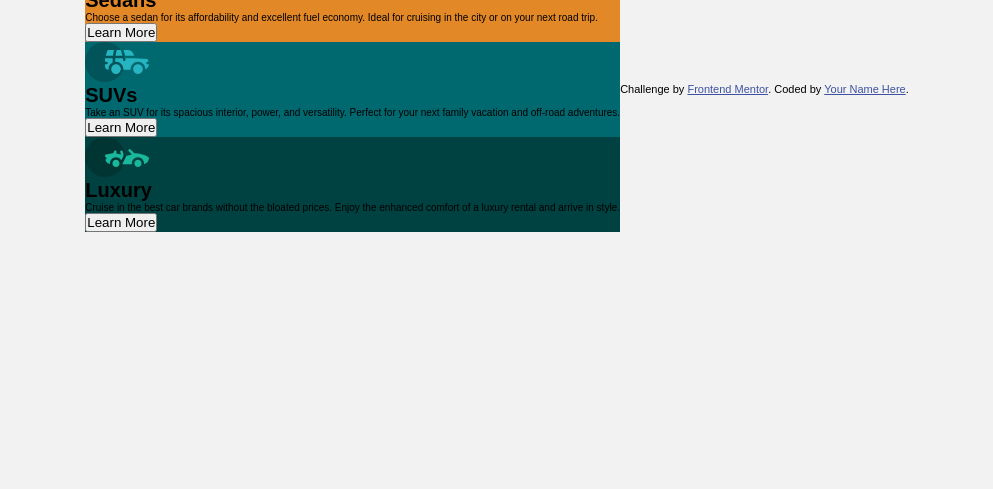
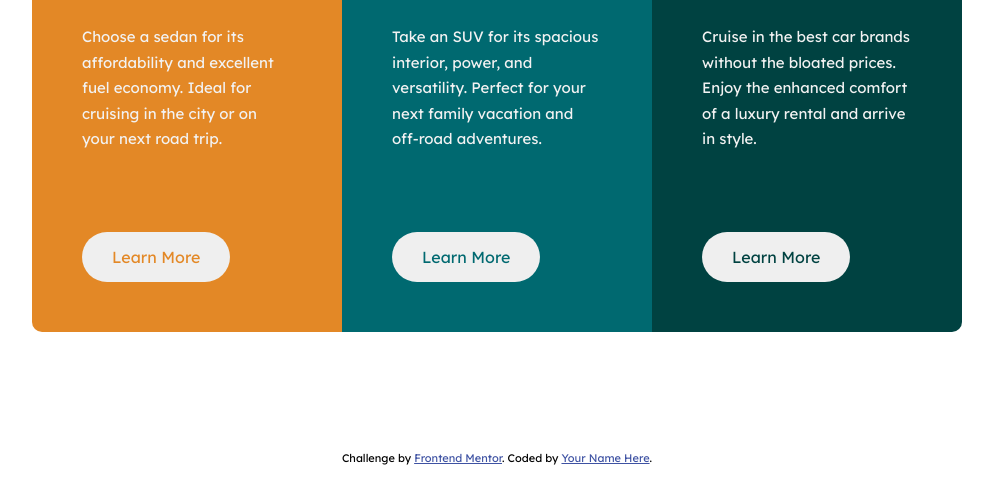
Before and after one commit to laurel-ray/3-column-preview-card-component-main, a plain HTML site: page index.html in a window 1280 px wide. Shown: the part 311-800 px from the top of the page, without its empty margins (143-1136 px from the left). Drawn offline with nearby package versions, Linux system fonts and the light colour scheme; files that its build step writes are made by us from their sources.

Commit message:
re-write - set up layout, fonts, colors, buttons

```diff
--- a/app/scss/_style.scss
+++ b/app/scss/_style.scss
@@ -14,8 +14,17 @@ $clr-neutral-2: hsl(0, 0%, 95%);
 
 //FONTS
 
-$font-body: 'Lexand Deca', sans-serif;
-$font-heading: 'Big Shoulders';
+$font-body: 'Lexend Deca';
+$font-heading: 'Big Shoulders Display';
+
+//UTILITIES
+
+.u-margin-bottom-lg { margin-bottom: 8rem; }
+.u-margin-bottom-med { margin-bottom: 3rem; }
+.u-margin-bottom-sm { margin-bottom: 1.5rem; }
+
+.u-margin-top-lg { margin-top: 8rem; }
+.u-margin-top-xl { margin-top: 10rem; }
 
 *, *::before, *::after {
     box-sizing: inherit;
@@ -30,44 +39,80 @@ html {
 }
 
 body {
-    min-height: 100vh;
+    height: 100vh;
+    background-color: $clr-neutral-1;
+    font-size: 1.5rem;
     font-family: $font-body;
-    background-color: $clr-neutral-2;
-    display: flex;
-   flex-direction: row;
-   justify-content: center;
-   align-items: center;
+    line-height: 1.7
 
 
 }
 
+.container {
+    height: 95%;
+    display: flex;
+    justify-content: center;
+    align-items: center;
 
 
-.container {
+    &__card-1 {
+        background-color: $clr-primary-1;
+        border-radius: 1rem 0 0 1rem;
+    }
+
+    &__card-2 {
+        background-color: $clr-primary-2;
+    }
+
+    &__card-3 {
+        background-color: $clr-primary-3;
+        border-radius: 0 1rem 1rem 0;
+    }
+}
+
+.icon {
+    display: block;
+}
+
+.heading {
+    font-family: $font-heading;
+    font-weight: 700;
+    font-size: 4rem;
+    text-transform: uppercase;
+    color: $clr-neutral-2;
+}
+
+.text {
+    font-weight: 300;
+}
 
 
 
 
+.card {
+    width: 31rem;
+    padding: 5rem;
+    color: $clr-neutral-2;
 
-    &__sedans {
+}
 
-        background-color: $clr-primary-1;
+.btn {
+    padding: 1.5rem 3rem;
+    border: none;
+    border-radius: 4rem;
+    font-family: $font-body;
+    font-size: 1.6rem;
+    background-color: $clr-neutral-2;
 
+.btn-sedans {
+    color: $clr-primary-1;
+}
 
-    }
+.btn-suvs {
+    color: $clr-primary-2
+}
 
-    &__suvs {
+.btn-luxury {
+    color: $clr-primary-3;
 
-        background-color: $clr-primary-2;
-
-
-
-
-    }
-
-    &__luxury {
-        background-color: $clr-primary-3;
-
-
-    }
 }
--- a/index.html
+++ b/index.html
@@ -18,51 +18,39 @@
   </style>
 </head>
 <body>
-
   <main class="container">
-    <div class="container__sedans">
-      <img src="images/icon-sedans.svg" aria-hidden="true" class="container__sedans-icon">
-      <h1 class="container__sedans-heading">Sedans</h1>
-        <p class="container__sedans-text">
+    <div class="card container__card-1">
+      <img src="images/icon-sedans.svg" aria-hidden="true" class="icon u-margin-bottom-med">
+      <h1 class="heading u-margin-bottom-med">Sedans</h1>
+      <p class="text u-margin-bottom-lg">
         Choose a sedan for its affordability and excellent fuel economy. Ideal for cruising in the city
         or on your next road trip.
       </p>
-      <button class="btn__sedan">
-        Learn More
-      </button>
+      <button class="btn btn-sedans">Learn More</button>
+
     </div>
-
-    <div class="container__suvs">
-      <img src="images/icon-suvs.svg" aria-hidden="true" class="suvs-icon">
-      <h1 class="container__suvs-heading">SUVs</h1>
-        <p class="container__suvs-text">
+    <div class="card container__card-2">
+      <img src="images/icon-suvs.svg" aria-hidden="true" class="icon u-margin-bottom-med">
+      <h1 class="heading u-margin-bottom-med">SUVs</h1>
+      <p class="text u-margin-bottom-lg">
         Take an SUV for its spacious interior, power, and versatility. Perfect for your next family vacation
         and off-road adventures.
       </p>
-      <button class="btn__suvs">
-        Learn More
-      </button>
+      <button class="btn btn-suvs">Learn More</button>
+
     </div>
 
-    <div class="container__luxury">
-      <img src="images/icon-luxury.svg" aria-hidden="true" class="luxury-icon">
-      <h1 class="container__luxury-heading">Luxury</h1>
-        <p class="container__luxury-text">
-          Cruise in the best car brands without the bloated prices. Enjoy the enhanced comfort of a luxury
-          rental and arrive in style.
+    <div class="card container__card-3">
+      <img src="images/icon-luxury.svg" aria-hidden="true" class="icon u-margin-bottom-med">
+      <h1 class="heading u-margin-bottom-med">Luxury</h1>
+      <p class="text u-margin-bottom-lg">
+        Cruise in the best car brands without the bloated prices. Enjoy the enhanced comfort of a luxury rental and arrive in style.
       </p>
-      <button class="btn__luxury">
-        Learn More
-      </button>
+      <button class="btn btn-luxury">Learn More</button>
+
     </div>
-
   </main>
 
-
-
-  <div class="attribution">
-
-  </div>
 </body>
 
 <footer class="attribution">
```
Also changed, not shown: dist/main.css (added). Lines whose indentation alone changed are shown as unchanged.
